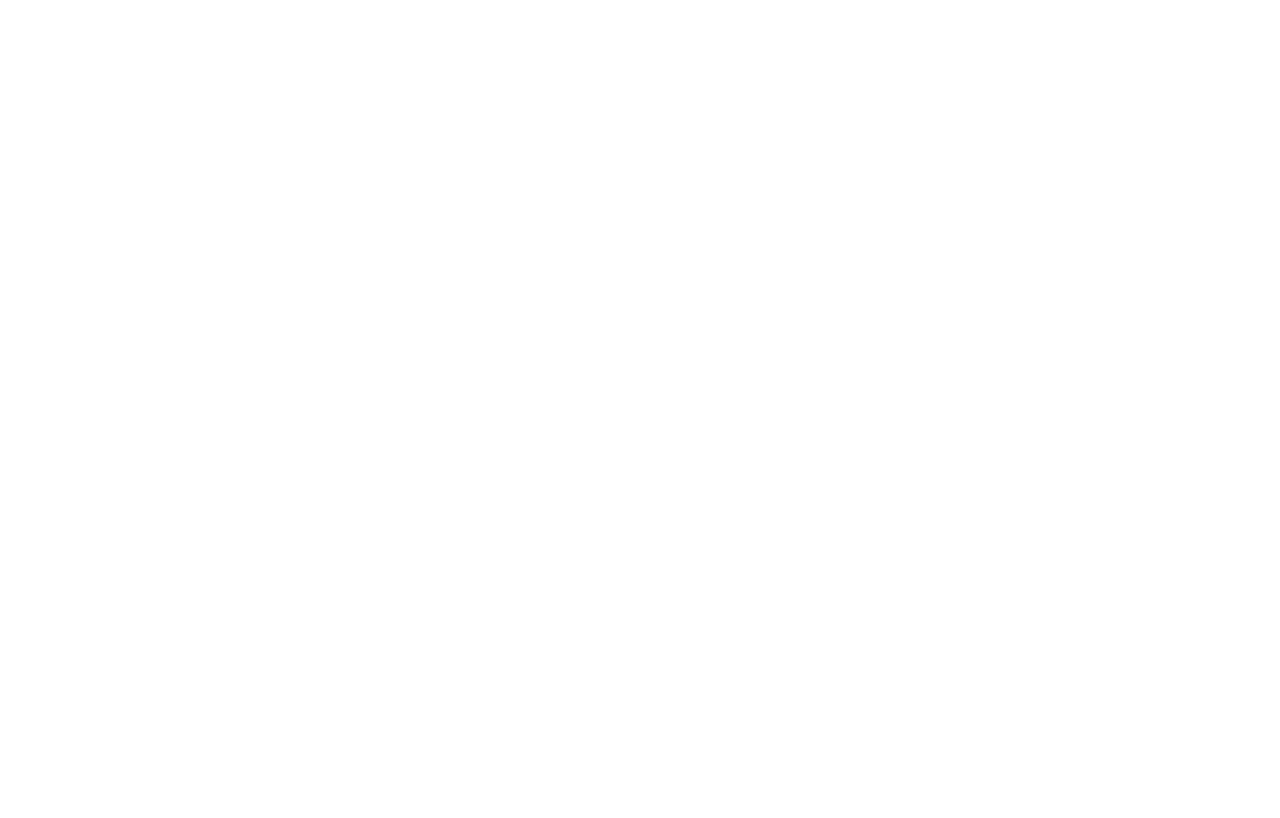
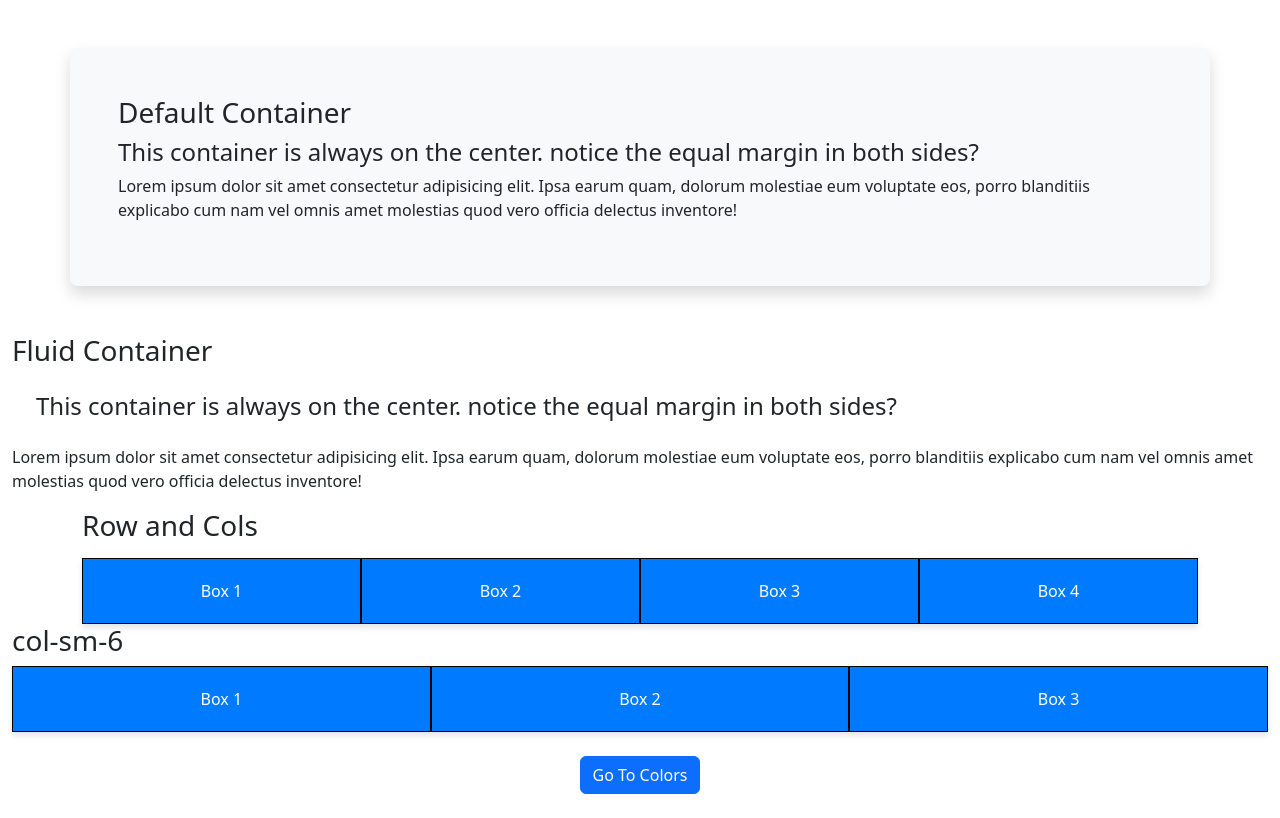
Before and after one commit to jeisquaredd/bs5, a plain HTML site: page index.html in a window 1280 px wide. Drawn offline with nearby package versions, Linux system fonts and the light colour scheme.

```diff
--- a/index.html
+++ b/index.html
@@ -1,11 +1,98 @@
-<!DOCTYPE html>
+<!doctype html>
 <html lang="en">
-<head>
-    <meta charset="UTF-8">
-    <meta name="viewport" content="width=device-width, initial-scale=1.0">
-    <title>Document</title>
-</head>
-<body>
+    <head>
+        <title>Title</title>
+        <!-- Required meta tags -->
+        <meta charset="utf-8" />
+        <meta
+            name="viewport"
+            content="width=device-width, initial-scale=1, shrink-to-fit=no"
+        />
+        <link rel="stylesheet" href="style.css">
 
-</body>
+        <!-- Bootstrap CSS v5.2.1 -->
+        <link
+            href="https://cdn.jsdelivr.net/npm/bootstrap@5.3.2/dist/css/bootstrap.min.css"
+            rel="stylesheet"
+            integrity="sha384-T3c6CoIi6uLrA9TneNEoa7RxnatzjcDSCmG1MXxSR1GAsXEV/Dwwykc2MPK8M2HN"
+            crossorigin="anonymous"
+        />
+    </head>
+
+    <body>
+
+        <div class="container mt-5 p-5 shadow bg-light rounded-3 ">
+            <h3>Default Container</h3>
+            <h4>This container is always on the center. notice the equal margin in both sides?</h4>
+            <p>Lorem ipsum dolor sit amet consectetur adipisicing elit. Ipsa earum quam, dolorum molestiae eum voluptate eos, porro blanditiis explicabo cum nam vel omnis amet molestias quod vero officia delectus inventore!</p>
+        </div>
+
+        <div class="container-fluid mt-5 ">
+            <h3>Fluid Container</h3>
+            <h4 class="m-4">This container is always on the center. notice the equal margin in both sides?</h4>
+            <p>Lorem ipsum dolor sit amet consectetur adipisicing elit. Ipsa earum quam, dolorum molestiae eum voluptate eos, porro blanditiis explicabo cum nam vel omnis amet molestias quod vero officia delectus inventore!</p>
+        </div>
+
+        <div class="container">
+            <h3 class="my-3">Row and Cols</h3>
+            <div class="row g-0 ">
+                <div class="col">
+                    <div class="custom-box">Box 1</div>
+                </div>
+                <div class="col">
+                    <div class="custom-box">Box 2</div>
+                </div>
+                <div class="col">
+                    <div class="custom-box">Box 3</div>
+                </div>
+                <div class="col">
+                    <div class="custom-box">Box 4</div>
+                </div>
+            </div>
+        </div>
+
+        <div class="container-fluid ">
+            <h3>col-sm-6</h3>
+        <div class="row g-0">
+            <div class="col-lg-4 col-md-12 col-sm-12">
+                <div class="custom-box">Box 1</div>
+            </div>
+            <div class="col-lg-4 col-md-12 col-sm-3">
+                <div class="custom-box">Box 2</div>
+            </div>
+            <div class="col-lg-4 col-md-12 col-sm-9">
+                <div class="custom-box">Box 3</div>
+            </div>
+
+            <div>
+
+            </div>
+
+
+        </div>
+
+
+        </div>
+
+        <div class="container my-4 d-flex justify-content-center">
+            <a href="colors.html" class="btn btn-primary">Go To Colors</a>
+        </div>
+
+
+
+
+
+
+        <script
+            src="https://cdn.jsdelivr.net/npm/@popperjs/core@2.11.8/dist/umd/popper.min.js"
+            integrity="sha384-I7E8VVD/ismYTF4hNIPjVp/Zjvgyol6VFvRkX/vR+Vc4jQkC+hVqc2pM8ODewa9r"
+            crossorigin="anonymous"
+        ></script>
+
+        <script
+            src="https://cdn.jsdelivr.net/npm/bootstrap@5.3.2/dist/js/bootstrap.min.js"
+            integrity="sha384-BBtl+eGJRgqQAUMxJ7pMwbEyER4l1g+O15P+16Ep7Q9Q+zqX6gSbd85u4mG4QzX+"
+            crossorigin="anonymous"
+        ></script>
+    </body>
 </html>
--- /dev/null
+++ b/style.css
@@ -0,0 +1,24 @@
+/* General styles */
+body {
+    font-family: Arial, sans-serif;
+    background-color: #f8f9fa;
+    margin: 0;
+    padding: 0;
+}
+
+/* Custom box styles */
+.custom-box {
+    background-color: #007bff; /* Bootstrap primary color */
+    color: white;
+    text-align: center;
+    padding: 20px;
+    /* border-radius: 5px; */
+    border: 1px solid black; /* Bootstrap primary color */
+    box-shadow: 0 4px 6px rgba(0, 0, 0, 0.1);
+}
+
+/* Headings */
+h3 {
+    margin-top: 30px;
+    color: #343a40; /* Bootstrap dark color */
+}
```
Also changed, not shown: colors.html (+5 -0 lines).
